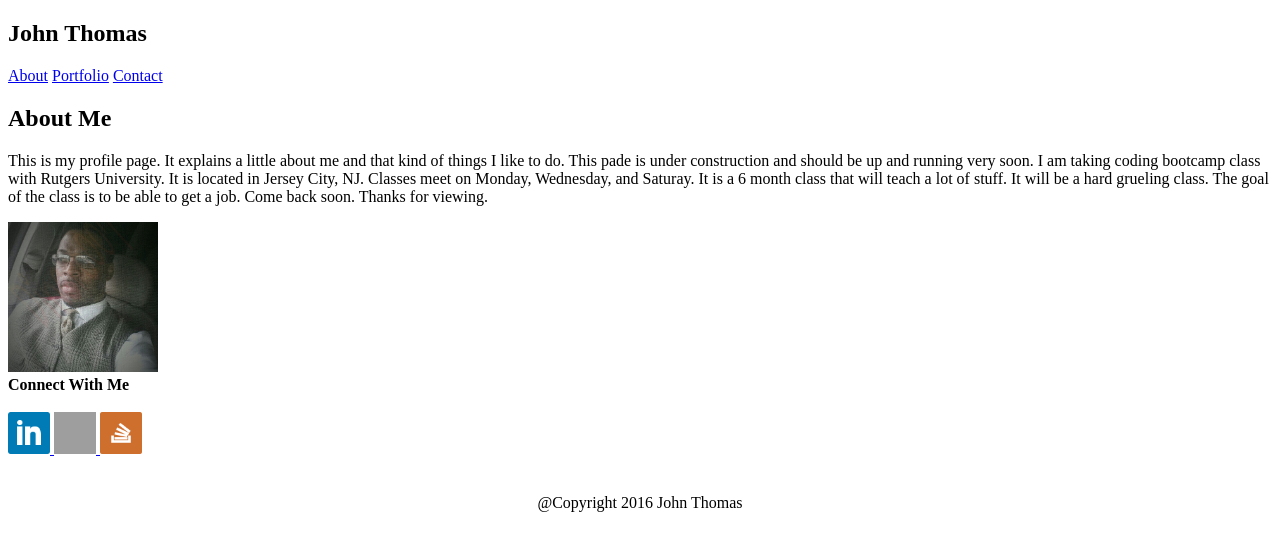
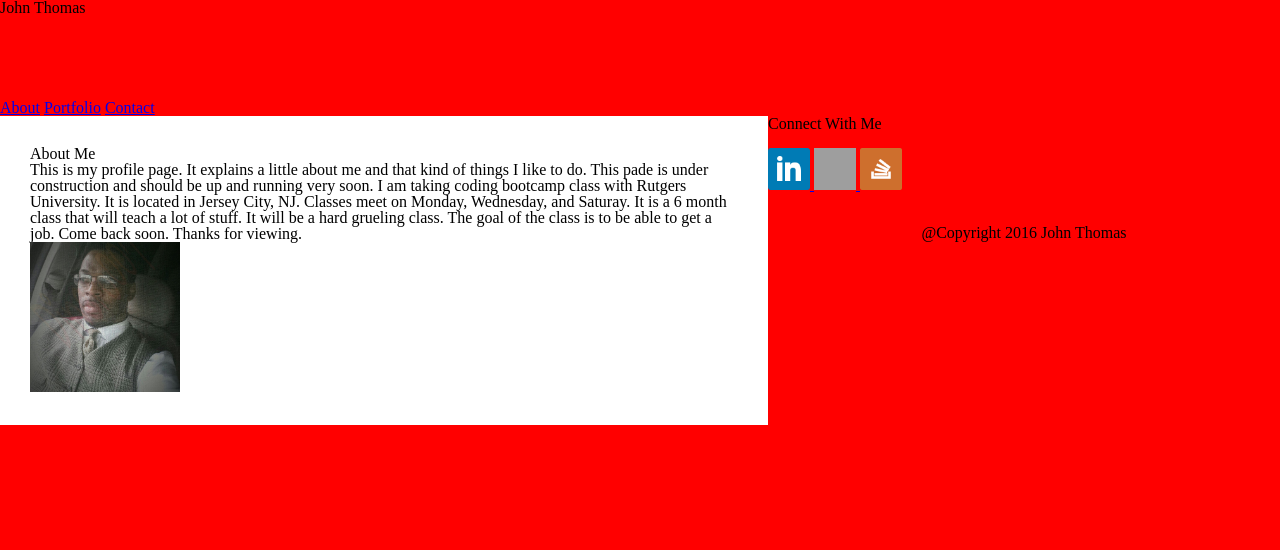
Before and after one commit to jdthomas25/Portfolio, a plain HTML site: page index.html in a window 1280 px wide. Drawn offline with Linux system fonts and the light colour scheme; files that its build step writes are made by us from their sources; grey boxes are pictures that could not be loaded.

Commit message:
updates to css

```diff
--- a/Assets/css/style.css
+++ b/Assets/css/style.css
@@ -0,0 +1,21 @@
+* {
+	box-sizing: border-box;
+}
+body {
+	background-color: red;
+}
+#main-header {
+	background-color:rgb(red);
+	margin-button: 30px;
+	min-height: 100px;
+}
+.Wrapper {
+	width: 1024px;
+	margin: 0 auto;
+}
+#main-section {
+	background-color: #ffffff;
+	float: left;
+	width: 60%;
+	padding: 30px;
+}
--- a/index.html
+++ b/index.html
@@ -2,10 +2,12 @@
 <html>
 <head>
 	<title>Portfolio</title>
+	<link rel="stylesheet" type="text/css" href="css/reset.css">
+	<link rel="stylesheet" type="text/css" href="css/style.css">
 </head>
    <header>
      <section>
-      <h1>John Thomas</h1>
+      <h1 id="main-header">John Thomas</h1>
        </section>
        <section uni-nav-section="right">
         <a uni-nav-item href="Aboutmeinfo">About</a>
@@ -15,7 +17,7 @@
        </header>
    </div></div>
     <body>
-    <section>
+    <section id="main-section">
      <h1>About Me</h1>
        <p>This is my profile page.  It explains a little about me and that kind of things I like to do. This pade is under construction and should be up and running very soon. I am taking coding bootcamp class with Rutgers University.  It is located in Jersey City, NJ.  Classes meet on Monday, Wednesday, and Saturay.  It is a 6 month class that will teach a lot of stuff.  It will be a hard grueling class. The goal of the class is to be able to get a job.  Come back soon.  Thanks for viewing.</p>
         <img src="https://github.com/jdthomas25/Portfolio/blob/master/Assets/images/Myphoto.jpg?raw=true" alt="Myphoto.jpg" witdth="150" height="150">
```
